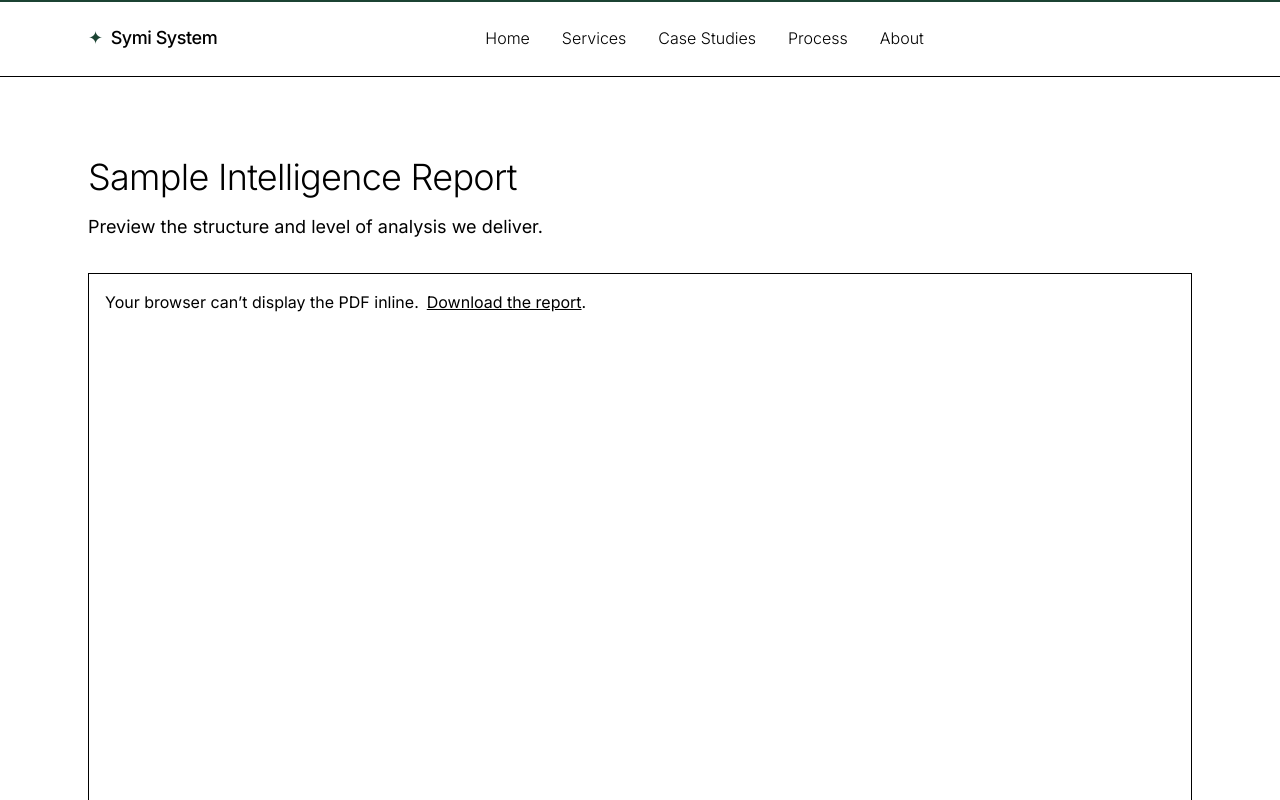
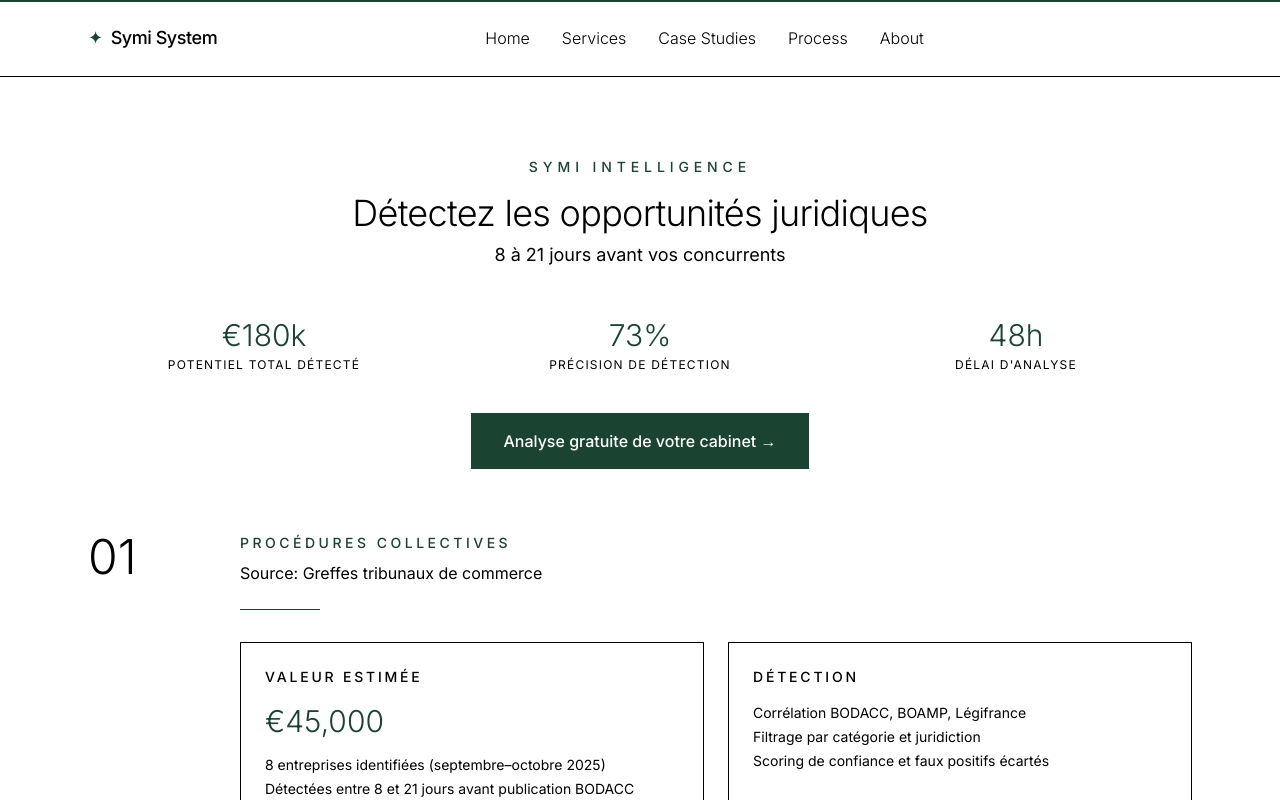
Before and after one commit to echofield/symi-final-project, a Next.js app: page /sample-report in a window 1280 px wide. Shown: the top 800 px of the page. Built offline with nearby package versions, Linux system fonts and the light colour scheme.

Commit message:
Sample report: content page (not PDF), mirrors design (metrics + section); remove motion to fix SSR build

```diff
--- a/src/app/sample-report/page.tsx
+++ b/src/app/sample-report/page.tsx
@@ -1,25 +1,65 @@
 import Link from 'next/link';
 
-export const metadata = { title: 'Sample Report — Symi System' };
+export const metadata = { title: 'Sample Report — Symi Intelligence' };
 
 export default function SampleReportPage() {
-  const pdfPath = process.env.NEXT_PUBLIC_SAMPLE_PDF || '/sample.pdf';
   return (
     <section className="bg-white py-20 text-black">
       <div className="mx-auto max-w-6xl px-6">
-        <h1 className="text-4xl font-light">Sample Intelligence Report</h1>
-        <p className="mt-4 text-lg">Preview the structure and level of analysis we deliver.</p>
+        <p className="text-center text-sm font-medium uppercase tracking-[0.35em] text-[var(--forest-green)]">SYMI INTELLIGENCE</p>
+        <h1 className="mt-4 text-center text-3xl font-light sm:text-4xl">Détectez les opportunités juridiques</h1>
+        <p className="mt-2 text-center text-base sm:text-lg">8 à 21 jours avant vos concurrents</p>
 
-        <div className="mt-8 rounded-none border border-black bg-white p-4">
-          <object data={pdfPath} type="application/pdf" className="h-[75vh] w-full">
-            <p className="text-black">
-              Your browser can’t display the PDF inline.
-              <Link href={pdfPath} className="underline ml-2">Download the report</Link>.
-            </p>
-          </object>
+        <div className="mt-12 grid grid-cols-3 gap-6 text-center">
+          <div>
+            <p className="text-3xl font-light text-[var(--forest-green)]">€180k</p>
+            <p className="mt-1 text-xs uppercase tracking-widest">Potentiel total détecté</p>
+          </div>
+          <div>
+            <p className="text-3xl font-light text-[var(--forest-green)]">73%</p>
+            <p className="mt-1 text-xs uppercase tracking-widest">Précision de détection</p>
+          </div>
+          <div>
+            <p className="text-3xl font-light text-[var(--forest-green)]">48h</p>
+            <p className="mt-1 text-xs uppercase tracking-widest">Délai d'analyse</p>
+          </div>
         </div>
 
-        <div className="mt-8 flex gap-4">
+        <div className="mt-10 flex justify-center">
+          <Link href="/contact" className="btn btn-primary">Analyse gratuite de votre cabinet →</Link>
+        </div>
+
+        <div className="mt-16 grid gap-8 sm:grid-cols-[120px_1fr]">
+          <div>
+            <p className="text-5xl font-light">01</p>
+          </div>
+          <div>
+            <p className="text-sm font-medium uppercase tracking-[0.25em] text-[var(--forest-green)]">Procédures Collectives</p>
+            <p className="mt-2 text-base">Source: Greffes tribunaux de commerce</p>
+            <div className="mt-6 h-px w-20 bg-[var(--forest-green)]" />
+
+            <div className="mt-8 grid gap-6 sm:grid-cols-2">
+              <div className="rounded-none border border-black bg-white p-6">
+                <p className="text-sm font-medium uppercase tracking-[0.2em]">Valeur estimée</p>
+                <p className="mt-4 text-3xl font-light text-[var(--forest-green)]">€45,000</p>
+                <ul className="mt-4 space-y-1 text-sm">
+                  <li>8 entreprises identifiées (septembre–octobre 2025)</li>
+                  <li>Détectées entre 8 et 21 jours avant publication BODACC nationale</li>
+                </ul>
+              </div>
+              <div className="rounded-none border border-black bg-white p-6">
+                <p className="text-sm font-medium uppercase tracking-[0.2em]">Détection</p>
+                <ul className="mt-4 space-y-1 text-sm">
+                  <li>Corrélation BODACC, BOAMP, Légifrance</li>
+                  <li>Filtrage par catégorie et juridiction</li>
+                  <li>Scoring de confiance et faux positifs écartés</li>
+                </ul>
+              </div>
+            </div>
+          </div>
+        </div>
+
+        <div className="mt-12 flex gap-4">
           <Link href="/contact" className="btn btn-primary">Request Intelligence Analysis</Link>
           <Link href="/" className="btn border border-black bg-white text-black hover:opacity-80">Back to Home</Link>
         </div>
```
